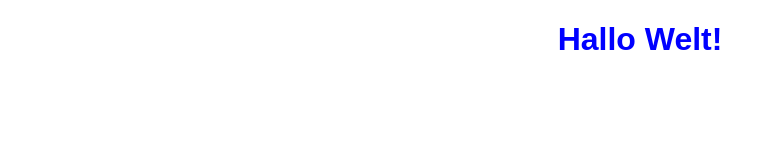
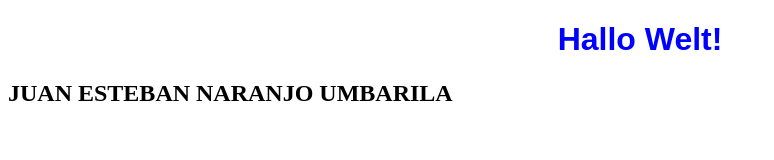
Before and after one commit to codak115/holamundoaleman, a plain HTML site: page index.html in a window 1280 px wide. Shown: the whole page, without its empty margins (0-774 px from the left). Drawn offline with Linux system fonts and the light colour scheme.

Commit message:
Update index.html

```diff
--- a/index.html
+++ b/index.html
@@ -14,5 +14,6 @@
 </head>
 <body>
     <h1>Hallo Welt!</h1>
+    <h2>JUAN ESTEBAN NARANJO UMBARILA<h2>
 </body>
 </html>
```
